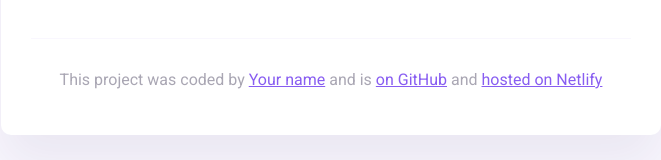
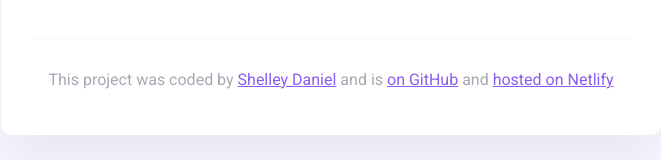
Before and after one commit to ShelleyRose/WeatherAppPlusWeek6, a website built with Parcel: page index.html in a window 1280 px wide. Shown: the part 325-485 px from the top of the page, without its empty margins (309-970 px from the left). Built offline with nearby package versions, Linux system fonts and the light colour scheme.

Commit message:
Updated index.html

```diff
--- a/index.html
+++ b/index.html
@@ -47,7 +47,7 @@
       <footer>
         <p>
           This project was coded by
-          <a href="#" target="_blank">Your name</a> and is
+          <a href="#" target="_blank">Shelley Daniel</a> and is
           <a href="#" target="_blank"> on GitHub</a> and
           <a href="#" target="_blank">hosted on Netlify</a>
         </p>
```
